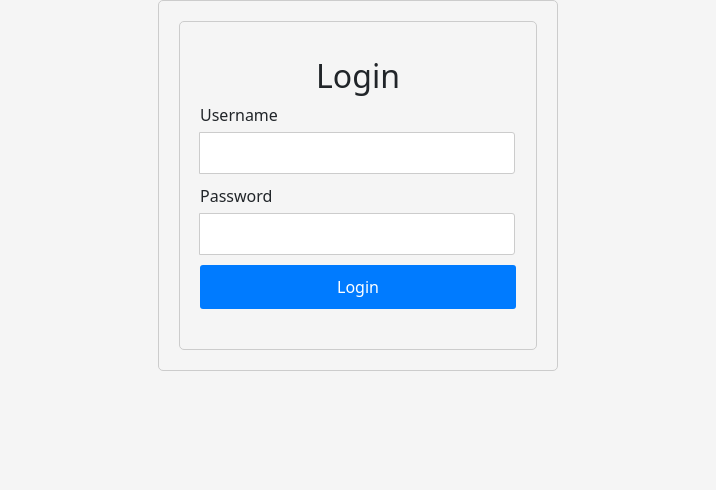
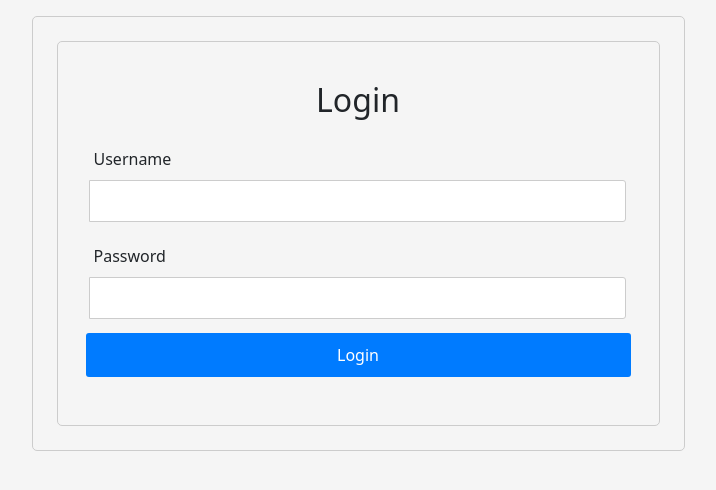
Before and after one commit to abdulwhd964/student-management-tim-UI, a React (Create React App) app: page / in a window 1280 px wide. Shown: the top 490 px of the page, without its empty margins (282-998 px from the left). Built offline with nearby package versions, Linux system fonts and the light colour scheme.

Commit message:
css changes

```diff
--- a/src/App.css
+++ b/src/App.css
@@ -73,7 +73,7 @@ img{
   }
 
   .container {
-    max-width: 400px;
+    max-width: 653px;
     margin: 0 auto;
     padding: 20px;
     border: 1px solid #ccc;
--- a/src/components/Student/Student.css
+++ b/src/components/Student/Student.css
@@ -1,5 +1,5 @@
 *{
-    padding: 0px;
+    padding: 4px;
     margin: 0px;
 }
 
```
